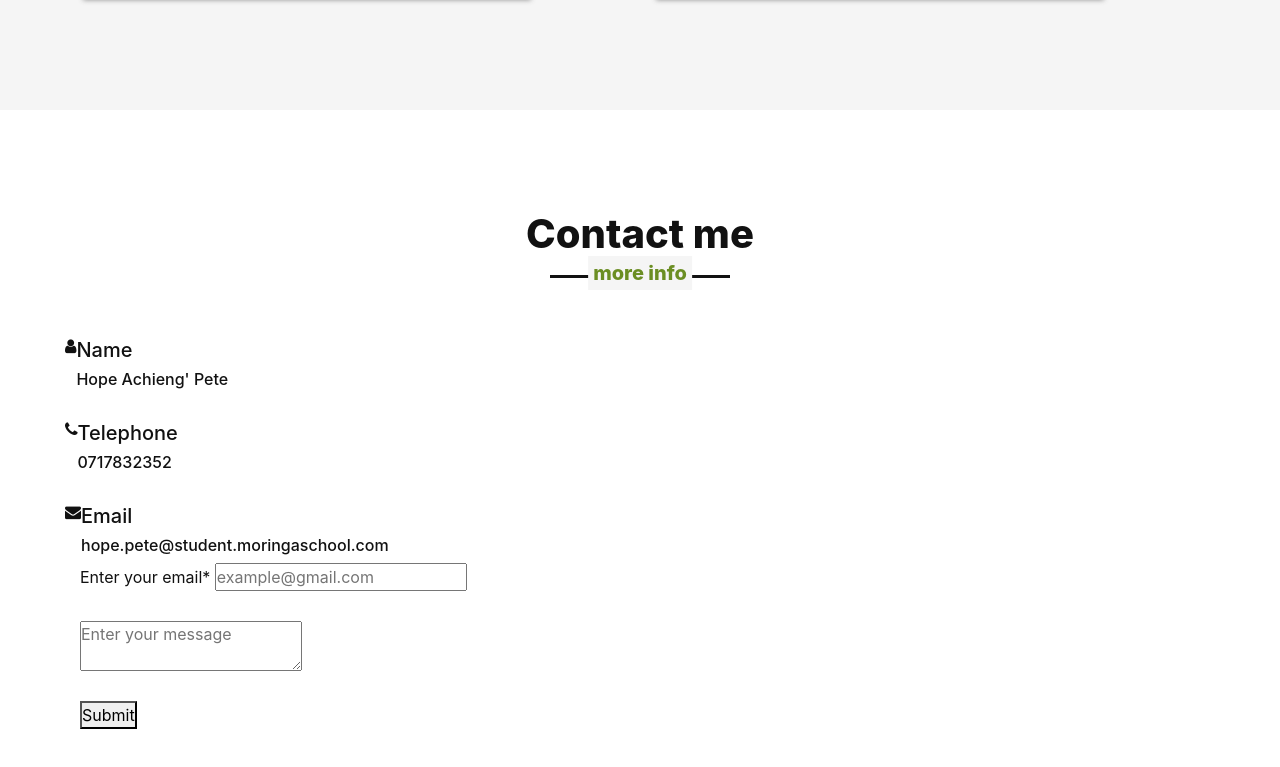
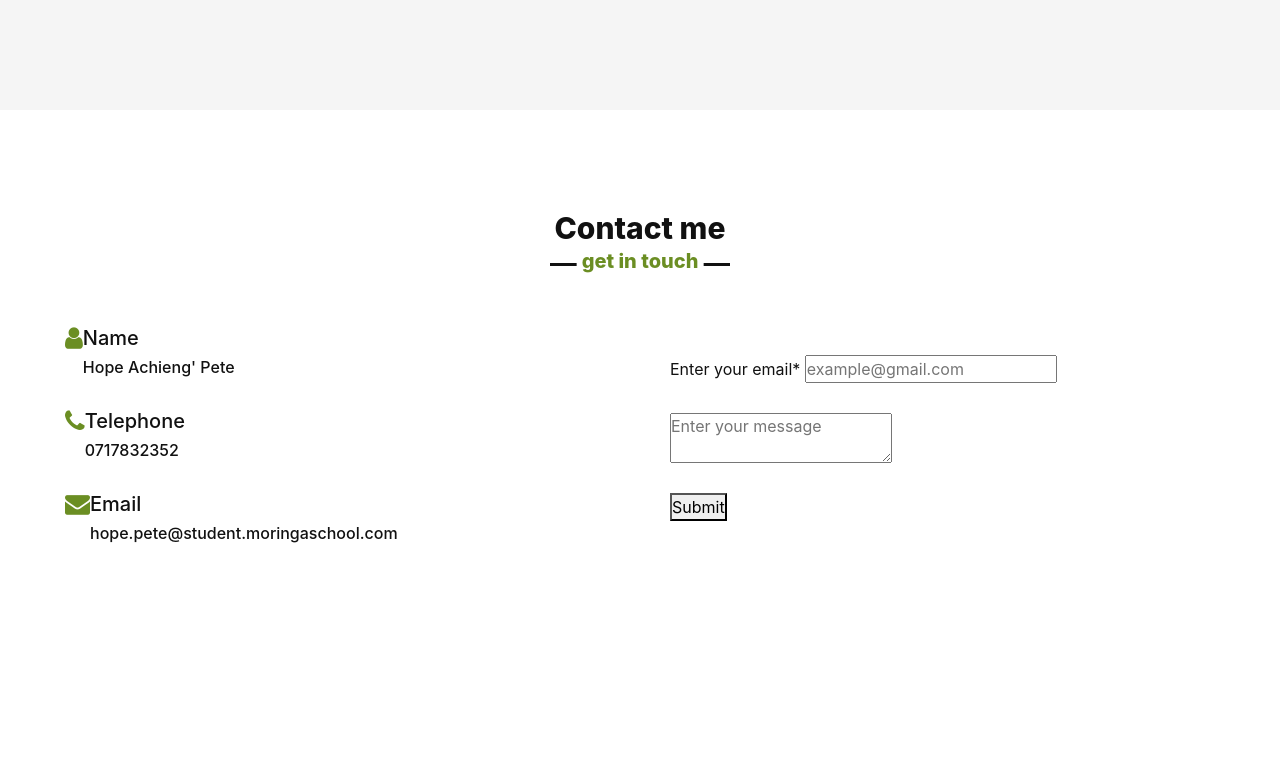
Before and after one commit to Achiengy/MyPortfolio, a plain HTML site: page index.html in a window 1280 px wide. Shown: the part 2970-3737 px from the top of the page. Drawn offline with nearby package versions, Linux system fonts and the light colour scheme.

Commit message:
st:contact icon-This commit style the contact icons on the contact page

```diff
--- a/CSS/style.css
+++ b/CSS/style.css
@@ -202,7 +202,7 @@
 .project .title{
     position: relative;
     text-align: center;
-    font-size: 40px;
+    font-size: 30px;
     font-weight: 800;
     margin-bottom: 60px;
     padding-bottom: 20px;
@@ -278,12 +278,13 @@
     height: 100vh;
     width: 100%;
     color: #111;
+
 }
 
 .contact .title{
     position: relative;
     text-align: center;
-    font-size: 40px;
+    font-size: 30px;
     font-weight: 800;
     margin-bottom: 60px;
     padding-bottom: 20px;
@@ -301,16 +302,60 @@
 }
 
 .contact .title:after{
-    content: "more info";
+    content: "get in touch";
     position: absolute;
     bottom: -12px;
     left: 50%;
     font-size: 20px;
     color: olivedrab;
     padding: 5px;
-    background: whitesmoke;
+    background: #fff;
     transform: translateX(-50%);
 }
+
+.contact .contact-content{
+    display: flex;
+    flex-wrap: wrap;
+    align-items: center;
+    justify-content: space-between;
+}
+
+.contact .contact-content .column{
+    width: calc(50% - 30px);
+}
+
+.contact .contact-content .row i{
+    color: olivedrab;
+    font-size: 25px;
+}
+
+
+
+
+
+
+
+
+
+
+
+
+
+
+
+
+
+
+
+
+
+
+
+
+
+
+
+
 
 
 /* Responsive media query */
```
